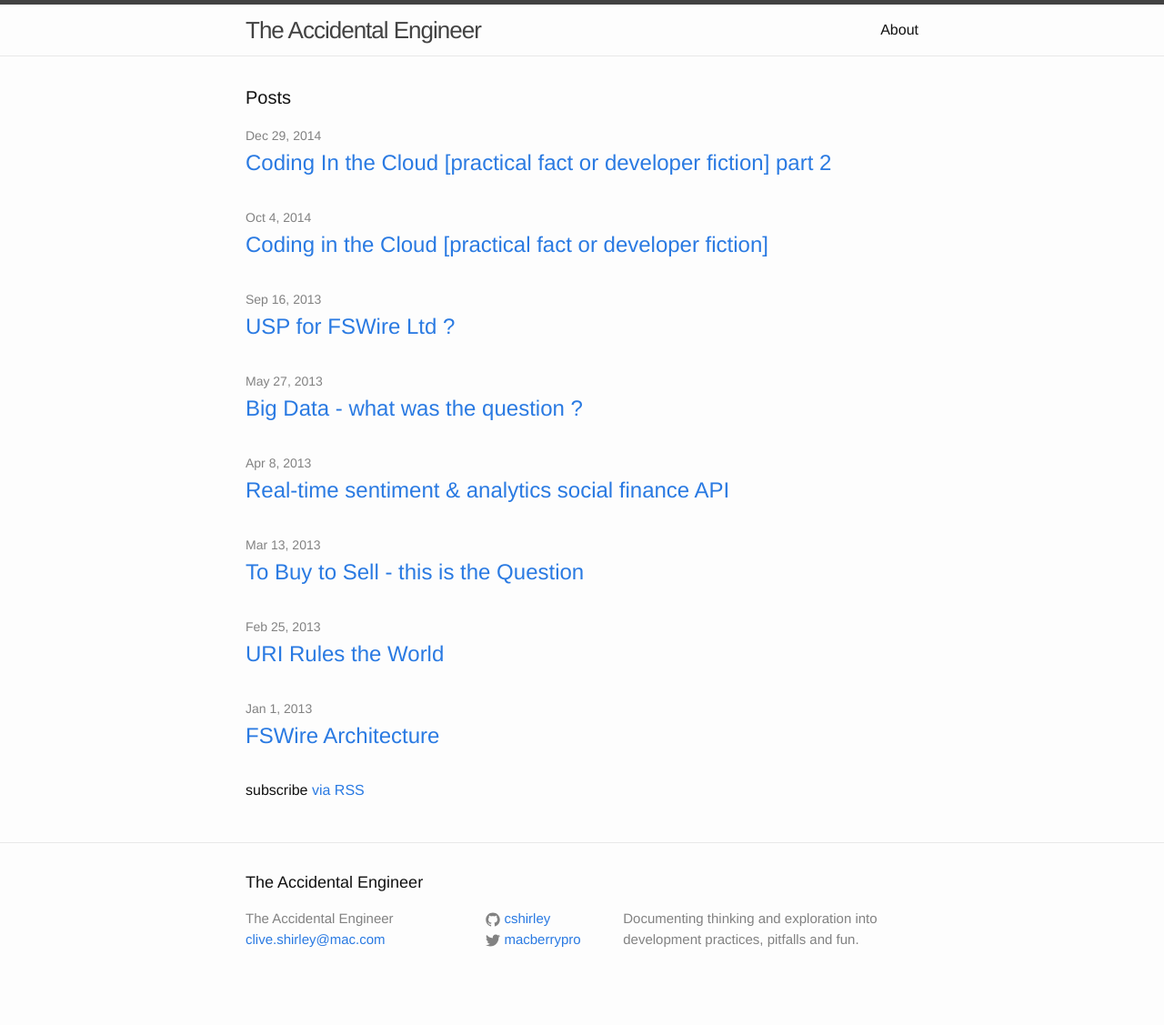
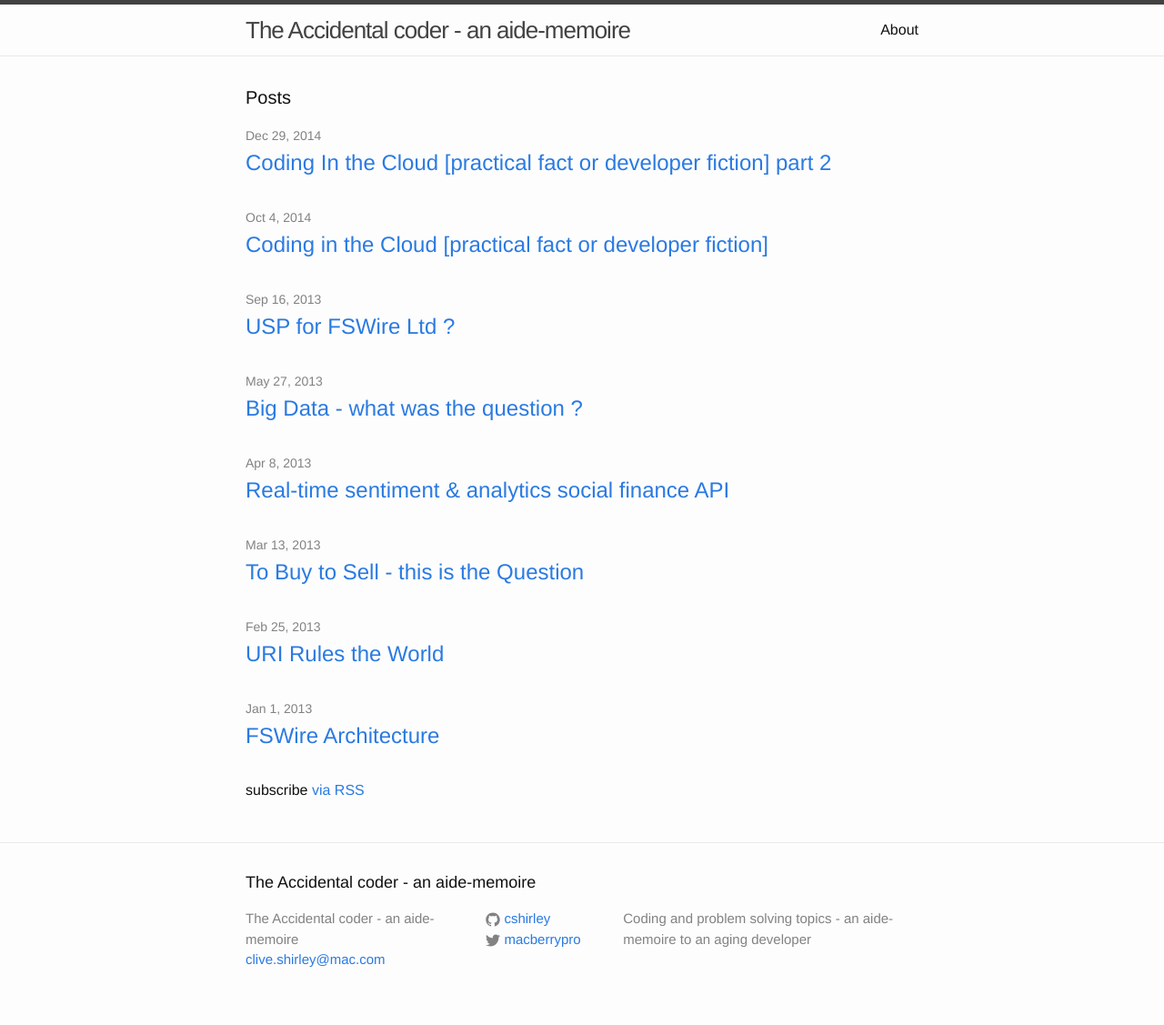
Before and after one commit to cshirley/cshirley.github.io, a Jekyll site: the page built from index.html, in a window 1280 px wide. Shown: the whole page at 91% size. Built offline with Jekyll 4.4.1, drawn with Linux system fonts in a browser that asks for light colours; before the commit the page ends 1104 px from its top, so only the background shows below that.

Commit message:
Updated Tagline

```diff
--- a/_config.yml
+++ b/_config.yml
@@ -6,10 +6,10 @@
 # 'jekyll serve'. If you change this file, please restart the server process.
 
 # Site settings
-title: The Accidental Engineer
+title: The Accidental coder - an aide-memoire
 email: clive.shirley@mac.com
 description: > # this means to ignore newlines until "baseurl:"
-  Documenting thinking and exploration into development practices, pitfalls and fun.
+  Coding and problem solving topics - an aide-memoire to an aging developer
 baseurl: "" # the subpath of your site, e.g. /blog
 url: "http://macberrypro.com" # the base hostname & protocol for your site
 twitter_username: macberrypro
```
